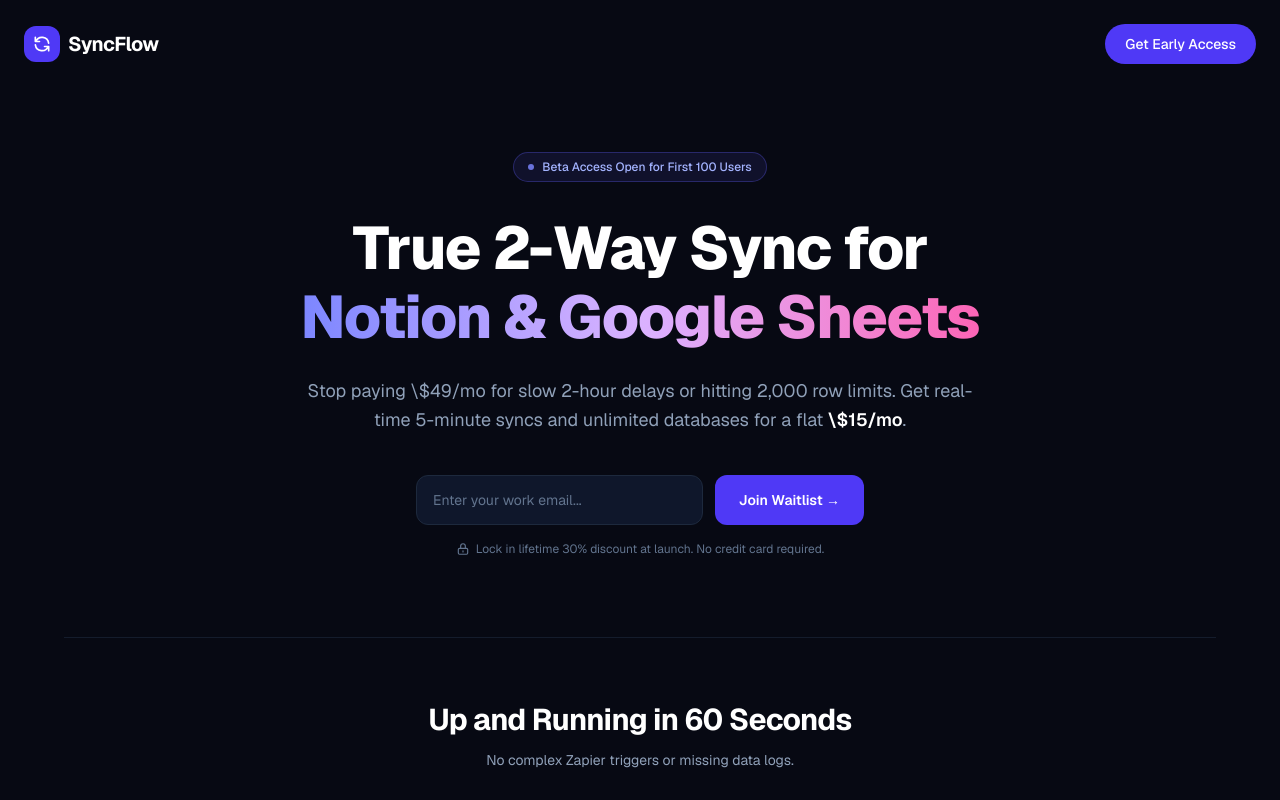
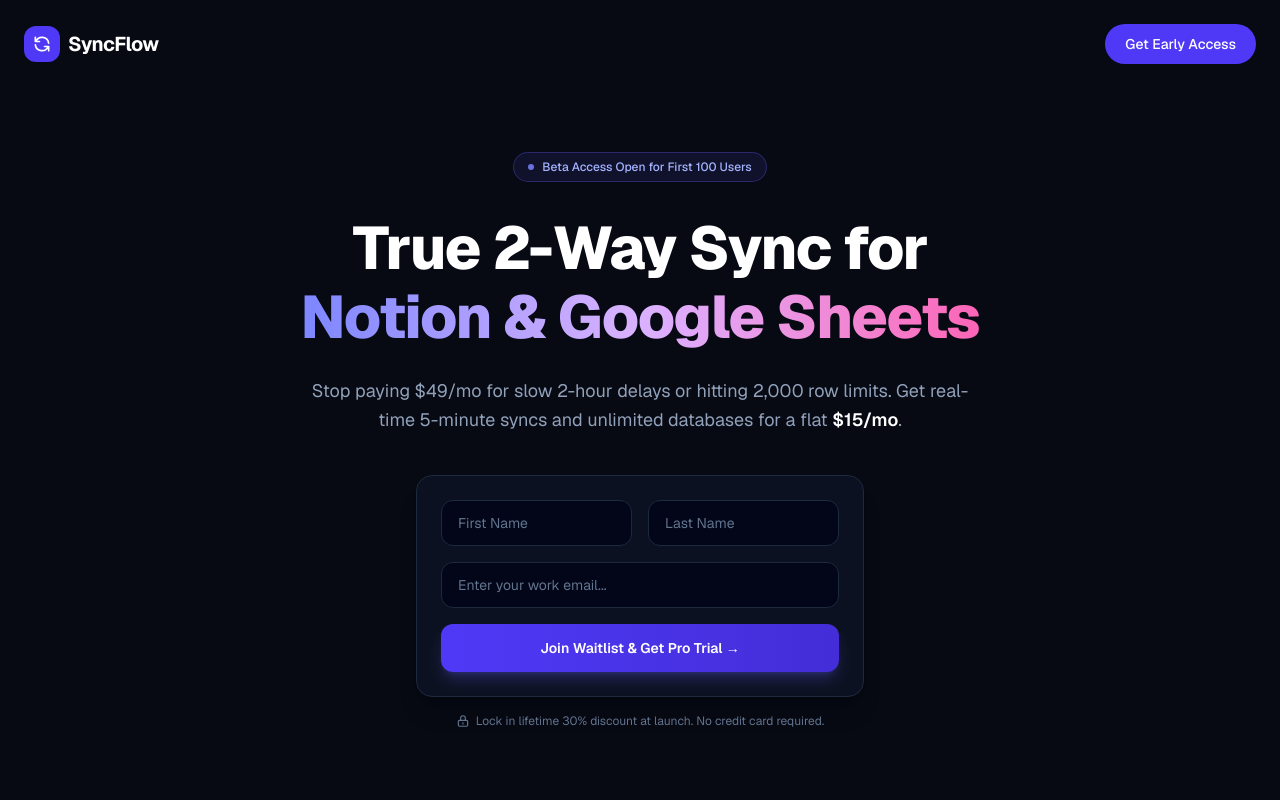
Before and after one commit to Surajansari/notion-sheets-sync, a Next.js app: page / in a window 1280 px wide. Shown: the top 800 px of the page. Built offline with nearby package versions, Linux system fonts and the light colour scheme.

Commit message:
feat: collect first and last name on landing page form

```diff
--- a/src/app/page.tsx
+++ b/src/app/page.tsx
@@ -1,32 +1,34 @@
 "use client";
-
 import { useState } from "react";
 
 export default function Home() {
+  const [firstName, setFirstName] = useState("");
+  const [lastName, setLastName] = useState("");
   const [email, setEmail] = useState("");
+  const [status, setStatus] = useState("");
   const [loading, setLoading] = useState(false);
-  const [feedback, setFeedback] = useState<{ text: string; type: "success" | "error" } | null>(null);
 
-  const handleSubmit = async (e: React.FormEvent) => {
+  const handleWaitlistSubmit = async (e: React.FormEvent) => {
     e.preventDefault();
     setLoading(true);
-    setFeedback(null);
+    setStatus("");
 
     try {
       const res = await fetch("/api/waitlist", {
         method: "POST",
         headers: { "Content-Type": "application/json" },
-        body: JSON.stringify({ email }),
+        body: JSON.stringify({ firstName, lastName, email }),
       });
 
       const data = await res.json();
+      if (!res.ok) throw new Error(data.error || "Failed to join waitlist");
 
-      if (!res.ok) throw new Error(data.error || "Failed to join waitlist.");
-
-      setFeedback({ text: data.message, type: "success" });
+      setStatus("You're on the list! Check your inbox for your 14-day Pro trial invite.");
+      setFirstName("");
+      setLastName("");
       setEmail("");
     } catch (err: any) {
-      setFeedback({ text: err.message, type: "error" });
+      setStatus(err.message);
     } finally {
       setLoading(false);
     }
@@ -77,36 +79,53 @@
         </h1>
 
         <p className="text-slate-400 text-base sm:text-lg max-w-2xl mx-auto mb-10 leading-relaxed">
-          Stop paying \$49/mo for slow 2-hour delays or hitting 2,000 row limits.
+          Stop paying $49/mo for slow 2-hour delays or hitting 2,000 row limits.
           Get real-time 5-minute syncs and unlimited databases for a flat{" "}
-          <strong className="text-white font-semibold">\$15/mo</strong>.
+          <strong className="text-white font-semibold">$15/mo</strong>.
         </p>
 
-        {/* Embedded Interactive Waitlist Form */}
-        <div id="waitlist" className="w-full max-w-md mx-auto">
-          <form onSubmit={handleSubmit} className="flex flex-col sm:flex-row gap-3">
+        {/* Embedded Interactive Name & Email Waitlist Form */}
+        <div id="waitlist" className="max-w-md mx-auto">
+          <form onSubmit={handleWaitlistSubmit} className="bg-slate-900/60 border border-slate-800 p-6 rounded-2xl space-y-4 shadow-xl">
+            <div className="grid grid-cols-2 gap-4">
+              <input
+                type="text"
+                placeholder="First Name"
+                value={firstName}
+                onChange={(e) => setFirstName(e.target.value)}
+                required
+                className="bg-slate-950 border border-slate-800 rounded-xl px-4 py-3 text-sm focus:outline-none focus:border-indigo-500 text-white placeholder-slate-500"
+              />
+              <input
+                type="text"
+                placeholder="Last Name"
+                value={lastName}
+                onChange={(e) => setLastName(e.target.value)}
+                required
+                className="bg-slate-950 border border-slate-800 rounded-xl px-4 py-3 text-sm focus:outline-none focus:border-indigo-500 text-white placeholder-slate-500"
+              />
+            </div>
             <input
               type="email"
+              placeholder="Enter your work email..."
               value={email}
               onChange={(e) => setEmail(e.target.value)}
-              placeholder="Enter your work email..."
               required
-              className="flex-1 bg-slate-900 border border-slate-800 text-white placeholder-slate-500 rounded-xl px-4 py-3.5 text-sm focus:outline-none focus:border-indigo-500"
+              className="w-full bg-slate-950 border border-slate-800 rounded-xl px-4 py-3 text-sm focus:outline-none focus:border-indigo-500 text-white placeholder-slate-500"
             />
             <button
               type="submit"
               disabled={loading}
-              className="bg-indigo-600 hover:bg-indigo-500 text-white font-semibold px-6 py-3.5 rounded-xl text-sm transition disabled:opacity-50 whitespace-nowrap"
+              className="w-full py-3.5 bg-gradient-to-r from-indigo-600 to-indigo-700 hover:from-indigo-500 hover:to-indigo-600 font-semibold rounded-xl transition shadow-lg shadow-indigo-500/25 cursor-pointer text-sm"
             >
-              {loading ? "Joining..." : "Join Waitlist →"}
+              {loading ? "Joining..." : "Join Waitlist & Get Pro Trial →"}
             </button>
+            {status && (
+              <p className={`text-xs mt-2 ${status.includes("Check your inbox") ? "text-emerald-400" : "text-indigo-400"}`}>
+                {status}
+              </p>
+            )}
           </form>
-
-          {feedback && (
-            <p className={`mt-3 text-sm text-center ${feedback.type === "error" ? "text-red-400" : "text-green-400"}`}>
-              {feedback.text}
-            </p>
-          )}
         </div>
 
         <p className="text-xs text-slate-500 mt-4 flex items-center justify-center gap-1.5">
```
